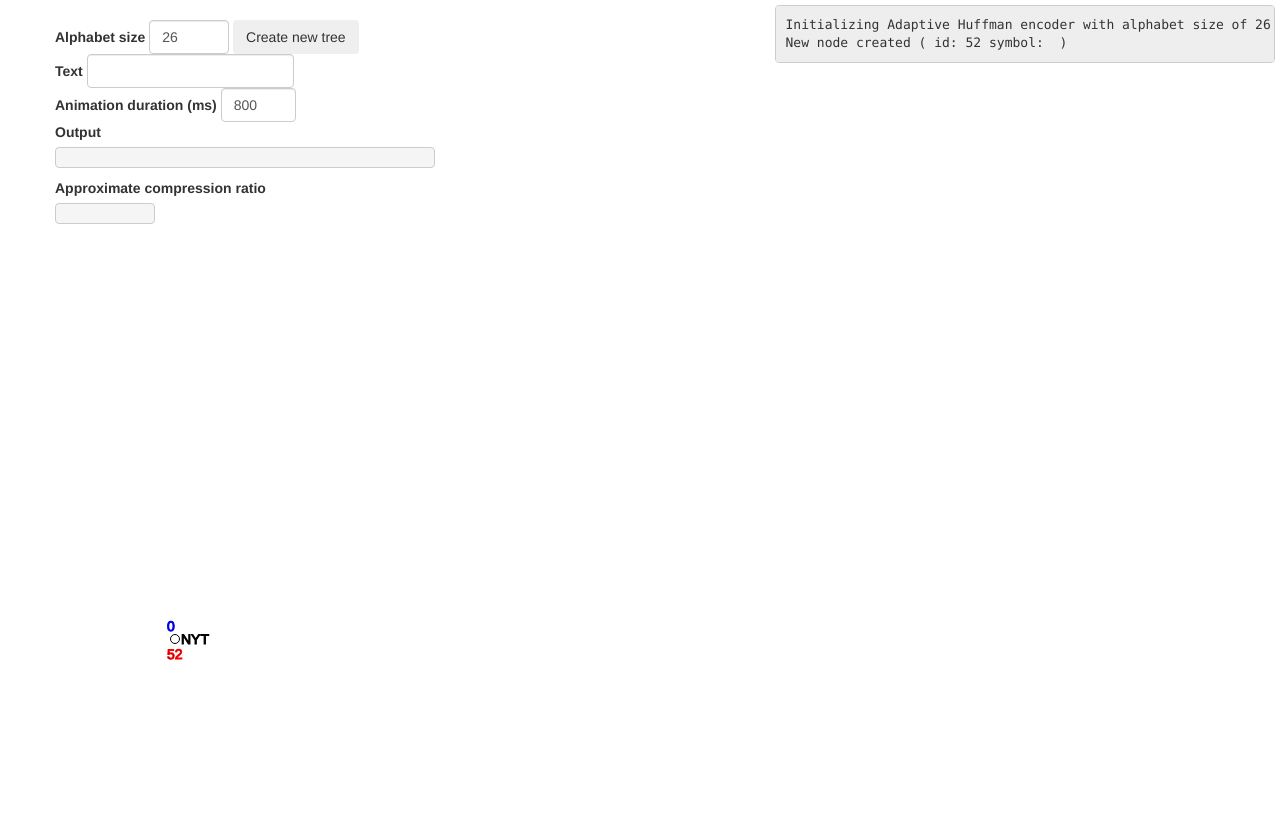
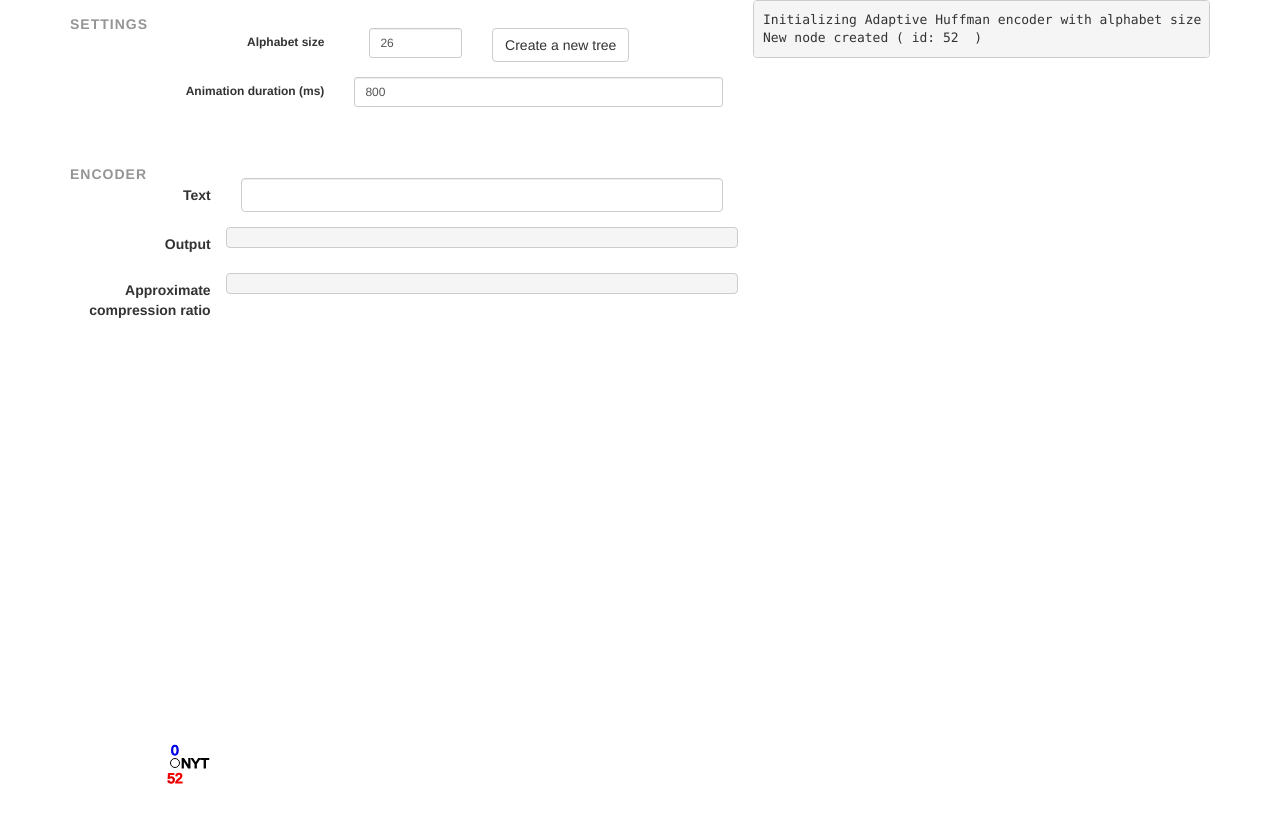
Before and after one commit to ibrahimmohelsayed/adaptive-huffman, a plain HTML site: page index.html in a window 1280 px wide. Shown: the top 822 px of the page. Drawn offline with nearby package versions, Linux system fonts and the light colour scheme.

Commit message:
minor tweaks(mostly css) + animation fix

```diff
--- a/css/styles.css
+++ b/css/styles.css
@@ -1,46 +1,37 @@
-.container {
-    margin: 20px;
+#alphabet-size {
+    width: 100%;
 }
 
-.container > div {
-    float: left;
+.out {
+    max-height: 15vh;
 }
 
-.container .form-inline {
-    width: 380px;
+.logs {
+    max-height: 30vh;
 }
 
-.container pre {
-    word-break: normal !important;
-    word-wrap: normal !important;
-    white-space: pre !important;
-    overflow: auto;
+.huff-form {
+    position: relative;
+    padding: 2em 1em 1em;
+    margin: 0 -1em 1em;
 }
 
-.container .out {
-    max-width: 430px;
+.huff-form:after {
+    position: absolute;
+    top: 1em;
+    left: 1em;
+    font-weight: 700;
+    color: #959595;
+    text-transform: uppercase;
+    letter-spacing: 1px;
 }
 
-.container .compression {
-    width: 100px;
-    text-align: center;
+.huff-settings:after {
+    content: "Settings";
 }
 
-.container .logs {
-    top: 5px;
-    right: 5px;
-    height: auto;
-    max-height: 170px;
-    background-color: #eeeeee;
-    position: fixed;
-    width: 500px;
-}
-#alphabet-size {
-    width: 80px !important;
-}
-
-#anim-duration {
-    width: 75px;
+.huff-encoder:after {
+    content: "Encoder";
 }
 
 /* svg styles */
@@ -51,19 +42,22 @@
 
 #svg-container .id {
     stroke: red;
+    baseline-shift: -1.4em;
 }
 
 #svg-container .weight {
-    font-size: 14px;
     stroke: blue;
+    baseline-shift: super;
 }
 
 #svg-container .symbol {
     stroke: #000;
+    text-anchor: initial;
 }
 
 #svg-container text {
     font-family: "Helvetica Neue", Helvetica, sans-serif;
+    text-anchor: middle;
 }
 
 #svg-container .link {
--- a/index.html
+++ b/index.html
@@ -9,34 +9,53 @@
 <body>
 <div class="container">
     <div class="row">
-        <div class="form-inline">
-            <div class="form-group">
-                <label class="control-label">Alphabet size</label>
+        <div class="col-md-7">
+            <div class="form-horizontal huff-form huff-settings">
+                <div class="form-group form-group-sm">
+                    <label class="control-label col-sm-5">Alphabet size</label>
+
+                    <div class="col-sm-7">
+                        <div class="col-sm-4">
                             <input id="alphabet-size" value="26" class="form-control">
-                <button id="init-button" class="btn">Create new tree</button>
                         </div>
-            <div class="form-group">
-                <label class="control-label">Text</label>
-                <input id="text" class="form-control">
+                        <div class="col-sm-8">
+                            <button id="init-button" class="btn btn-default">Create a new tree</button>
                         </div>
-            <div class="form-group">
-                <label class="control-label">Animation duration (ms)</label>
+                    </div>
+                </div>
+                <div class="form-group form-group-sm">
+                    <label class="control-label col-sm-5">Animation duration (ms)</label>
+
+                    <div class="col-sm-7">
                         <input id="anim-duration" value="800" class="form-control">
                     </div>
                 </div>
+            </div>
+            <div class="form-horizontal huff-form huff-encoder">
                 <div class="form-group">
-            <label class="control-label">Output</label>
-            <pre class="out"></pre>
-            <label class="control-label">Approximate compression ratio</label>
-            <pre class="compression"></pre>
+                    <label class="control-label col-sm-3">Text</label>
+
+                    <div class="col-sm-9">
+                        <input id="text" class="form-control">
                     </div>
+                </div>
+                <div class="form-group">
+                    <label class="control-label col-sm-3">Output</label>
+                    <pre class="out col-sm-9"></pre>
+                </div>
+                <div class="form-group">
+                    <label class="control-label col-sm-3">Approximate compression ratio</label>
+                    <pre class="compression col-sm-9"></pre>
+                </div>
+            </div>
+        </div>
+        <div class="col-md-5">
             <div class="form-group">
                 <pre class="logs"></pre>
             </div>
         </div>
-    <div class="row">
-        <div id="svg-container"></div>
     </div>
+    <div id="svg-container" class="row"></div>
 </div>
 <script src="http://d3js.org/d3.v3.min.js" charset="utf-8"></script>
 <script src="js/huffman.js" charset="utf-8"></script>
@@ -50,7 +69,7 @@
             alphabetSizeEl = document.getElementById('alphabet-size'),
             textEl = document.getElementById('text'),
             inputButtonEl = document.getElementById('init-button'),
-            alphabetSize =  parseInt(alphabetSizeEl.value.trim(), 10),
+            alphabetSize = parseInt(alphabetSizeEl.value.trim(), 10),
             HuffmanInstance = new AdaptiveHuffman(alphabetSize);
 
     /**
@@ -91,7 +110,7 @@
             compressContainer.textContent = '';
             textEl.value = '';
             HuffmanInstance = new AdaptiveHuffman(alphabetSize);
-            initVis(); // from huffmanvis.js
+            updateTree(); // from huffmanvis.js
         }
     }
 
--- a/js/huffman.js
+++ b/js/huffman.js
@@ -83,7 +83,7 @@ function AdaptiveHuffman(alphabetSize) {
         this.symbol = symbol;
         this.weight = 0;
         this.id = id;
-        log('New node created ( id:', this.id, 'symbol:', this.symbol, ')');
+        log('New node created ( id:', this.id, (this.symbol) ? ('symbol: ' + this.symbol) : '', ')');
     }
 
     /**
--- a/js/huffmanvis.js
+++ b/js/huffmanvis.js
@@ -1,39 +1,8 @@
 /*global d3, HuffmanInstance*/
-var EPSILON = 1e-6;
-/**
- * Initializes visualisation for Huffman encoder.
- */
-function initVis() {
-    'use strict';
-
-    // unbind previous listener
-    document.removeEventListener('update', updateTree, false);
-
-    // get the root of the encoding tree
-    root = HuffmanInstance.getRoot();
-    root.parent = root;
-    root.px = root.x;
-    root.py = root.y;
-
-    updateTree();
-    document.addEventListener('update', updateTree, false);
-
-}
-
-/**
- * Updates tree visualisation from the root node.
- */
-function updateTree() {
-    'use strict';
-
-    update(root);
-}
 
 var m = [20, 120, 20, 120],
     w = 1280 - m[1] - m[3],
     h = 800 - m[0] - m[2],
-    i = 0,
-    root,
     tree = d3.layout.tree()
         .size([h, w]),
     diagonal = d3.svg.diagonal()
@@ -44,7 +13,19 @@ var m = [20, 120, 20, 120],
         .attr('width', w + m[1] + m[3])
         .attr('height', h + m[0] + m[2])
         .append('svg:g')
-        .attr('transform', 'translate(' + m[3] + ',' + m[0] + ')');
+        .attr('transform', 'translate(' + m[3] + ',' + m[0] + ')'),
+    EPSILON = 1e-6;
+
+document.addEventListener('update', updateTree, false);
+
+/**
+ * Updates tree visualisation from the root node.
+ */
+function updateTree() {
+    'use strict';
+
+    update(HuffmanInstance.getRoot());
+}
 
 function getNodeText(node) {
     return (!node.symbol && !node.left) ? 'NYT' : node.symbol;
@@ -59,7 +40,8 @@ function update(source) {
         duration = tmp;
     }
 
-    var treeNodes = tree.nodes(root).reverse();
+    var treeNodes = tree
+        .nodes(source);
 
     var nodes = svg
         .selectAll('g.node')
@@ -72,7 +54,10 @@ function update(source) {
         .append('svg:g')
         .attr('class', 'node')
         .attr('transform', function () {
-            return 'translate(' + source.y + ',' + source.x + ')';
+            var y = source.y0 || source.y,
+                x = source.x0 || source.x;
+
+            return 'translate(' + y + ',' + x + ')';
         });
 
     nodeEnter
@@ -84,8 +69,6 @@ function update(source) {
 
     nodeEnter
         .append('svg:text')
-        .attr('x', -8)
-        .attr('y', -8)
         .attr('class', 'weight')
         .text(function (d) {
             return d.weight;
@@ -100,8 +83,6 @@ function update(source) {
 
     nodeEnter
         .append('svg:text')
-        .attr('x', -8)
-        .attr('y', 20)
         .attr('class', 'id')
         .text(function (d) {
             return d.id;
@@ -183,8 +164,8 @@ function update(source) {
         .attr('class', 'link')
         .attr('d', function () {
             var o = {
-                x: source.x,
-                y: source.y
+                x: source.x0 || source.x,
+                y: source.y0 || source.y
             };
             return diagonal({source: o, target: o});
         });
@@ -210,4 +191,8 @@ function update(source) {
         d.prevWeight = d.weight;
         d.prevSymbol = d.symbol;
     });
+
+    // store previous root coordinates for proper animation
+    source.x0 = source.x;
+    source.y0 = source.y;
 }
```
Lines whose indentation alone changed are shown as unchanged.
